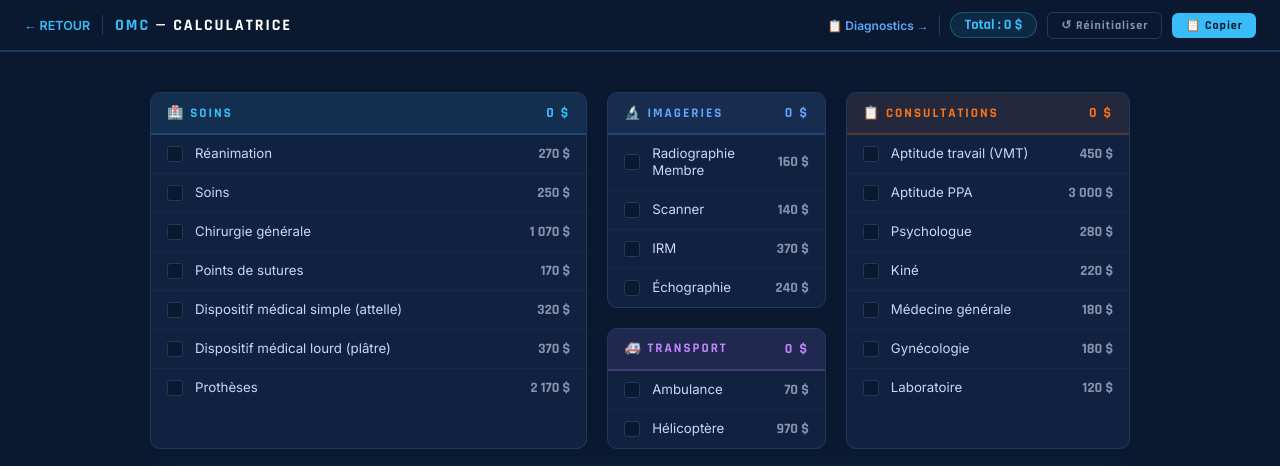
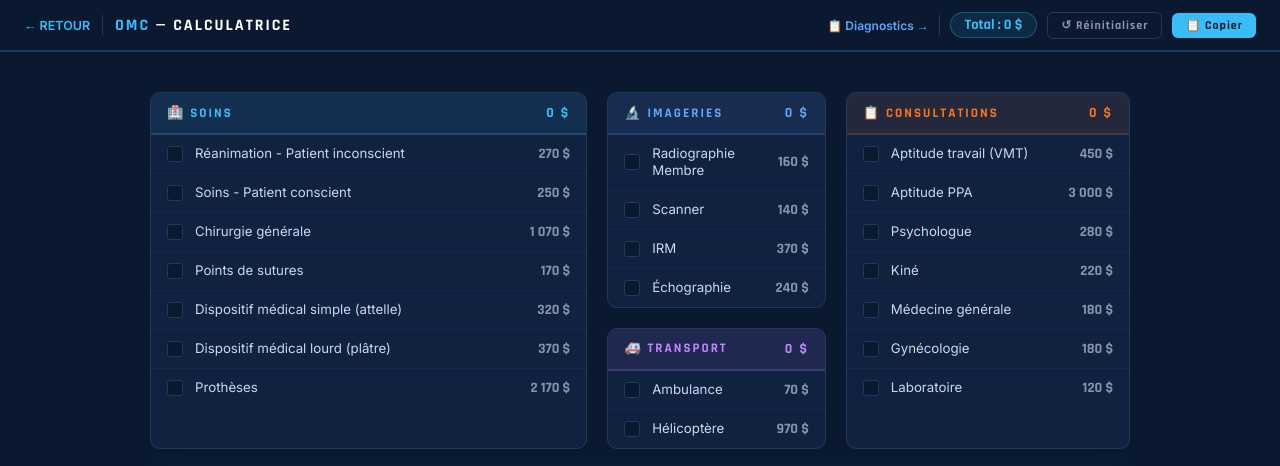
Before and after one commit to Ariion/OMC-site, a plain HTML site: page calculatrice.html in a window 1280 px wide. Shown: the top 466 px of the page. Drawn offline with Linux system fonts and the light colour scheme.

Commit message:
diag cal

```diff
--- a/calculatrice.html
+++ b/calculatrice.html
@@ -184,8 +184,8 @@
       <!-- SOINS -->
       <div class="card">
         <div class="ch so">🏥 Soins<span class="cs" id="ss">0 $</span></div>
-        <label class="item"><input type="checkbox" data-p="270"  data-c="so" onchange="upd()"><span class="il">Réanimation</span><span class="ip">270 $</span></label>
-        <label class="item"><input type="checkbox" data-p="250"  data-c="so" onchange="upd()"><span class="il">Soins</span><span class="ip">250 $</span></label>
+        <label class="item"><input type="checkbox" data-p="270"  data-c="so" onchange="upd()"><span class="il">Réanimation - Patient inconscient</span><span class="ip">270 $</span></label>
+        <label class="item"><input type="checkbox" data-p="250"  data-c="so" onchange="upd()"><span class="il">Soins - Patient conscient</span><span class="ip">250 $</span></label>
         <label class="item"><input type="checkbox" data-p="1070" data-c="so" onchange="upd()"><span class="il">Chirurgie générale</span><span class="ip">1 070 $</span></label>
         <label class="item"><input type="checkbox" data-p="170"  data-c="so" onchange="upd()"><span class="il">Points de sutures</span><span class="ip">170 $</span></label>
         <label class="item"><input type="checkbox" data-p="320"  data-c="so" onchange="upd()"><span class="il">Dispositif médical simple (attelle)</span><span class="ip">320 $</span></label>
```
Also changed, not shown: diagnostics.html (+1 -1 lines).
